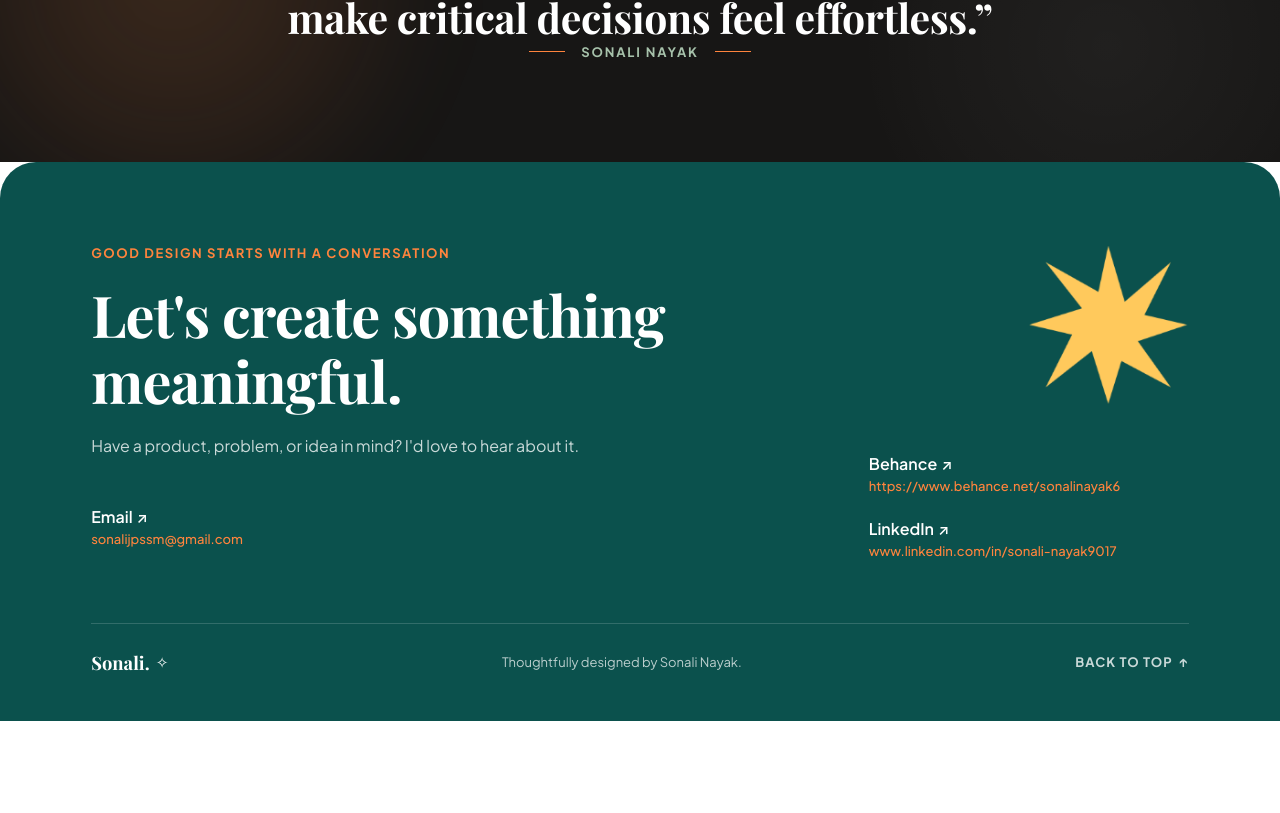
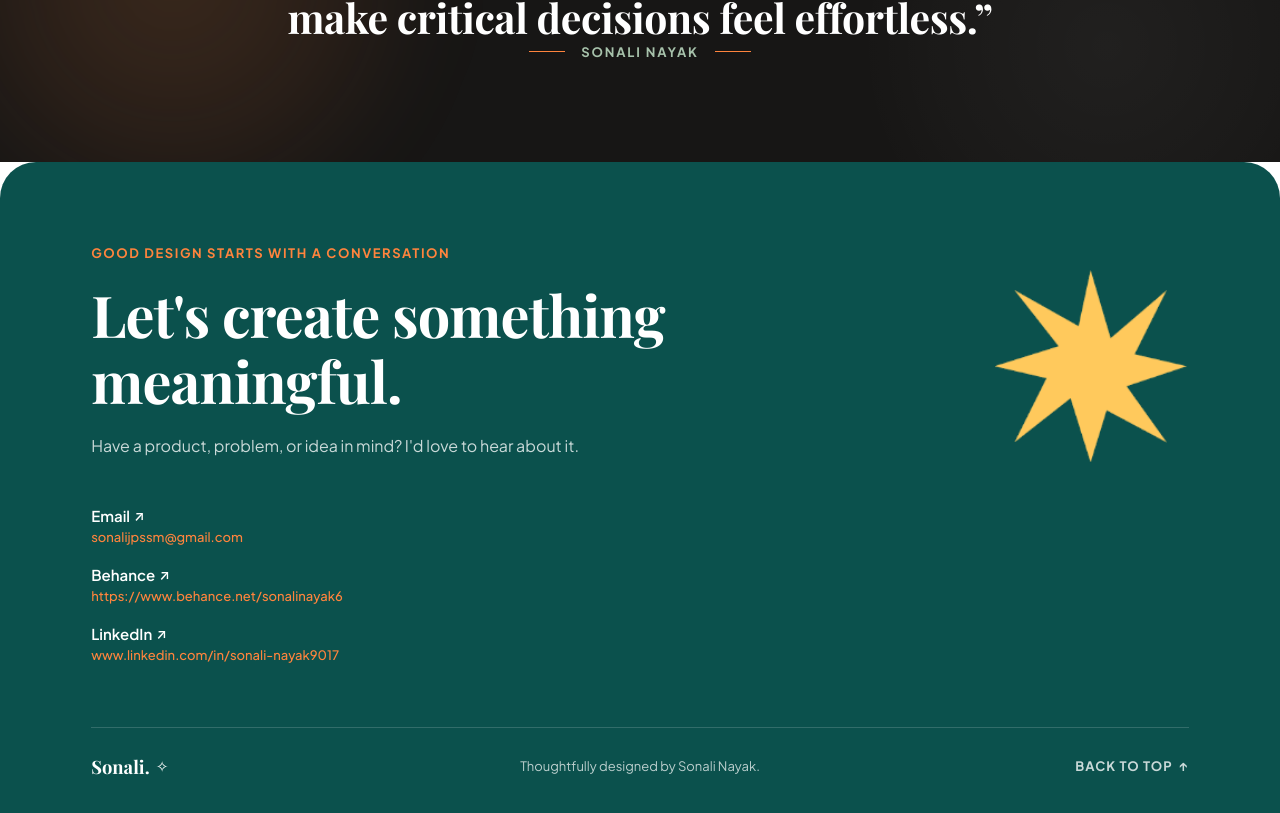
Before and after one commit to sonalijpssm-cmyk/Sonali-Portfolio, a React (Vite) app: page / in a window 1280 px wide. Shown: the part 5163-5976 px from the top of the page. Before the commit the page ends 5884 px from the top, so only its background shows below. Built offline with nearby package versions, Linux system fonts and the light colour scheme; a web font is replaced by a local one.

Commit message:
feat: redesign footer with left-stacked contact links and right star graphic

```diff
--- a/src/components/Footer.jsx
+++ b/src/components/Footer.jsx
@@ -22,7 +22,7 @@ export default function Footer() {
       <div className="container footer__container">
         {/* Main Footer Content */}
         <div className="footer__main">
-          {/* Left Column: Heading, Subtitle, Contact CTA */}
+          {/* Left Column: Heading, Subtitle, Stacked Contact & Social Links */}
           <div className="footer__left">
             <span className="footer__eyebrow">GOOD DESIGN STARTS WITH A CONVERSATION</span>
             <h2 className="footer__title">
@@ -32,79 +32,80 @@ export default function Footer() {
               Have a product, problem, or idea in mind? I'd love to hear about it.
             </p>
 
-            <div className="footer__contact-action">
-              <div className="footer__social-item">
+            <div className="footer__links">
+              {/* Email */}
+              <div className="footer__link-item">
                 <a
                   href="mailto:sonalijpssm@gmail.com"
-                  className="footer__social-name"
+                  className="footer__link-name"
                   onClick={handleCopyEmail}
                   title="Send email or click to copy"
                 >
-                  Email <span className="footer__social-arrow" aria-hidden="true">↗</span>
+                  Email <span className="footer__link-arrow" aria-hidden="true">↗</span>
                 </a>
                 <a
                   href="mailto:sonalijpssm@gmail.com"
-                  className="footer__social-url"
+                  className="footer__link-url"
                   onClick={handleCopyEmail}
                   title="Click to copy email address"
                 >
                   sonalijpssm@gmail.com
                 </a>
               </div>
+
+              {/* Behance */}
+              <div className="footer__link-item">
+                <a
+                  href="https://www.behance.net/sonalinayak6"
+                  target="_blank"
+                  rel="noopener noreferrer"
+                  className="footer__link-name"
+                >
+                  Behance <span className="footer__link-arrow" aria-hidden="true">↗</span>
+                </a>
+                <a
+                  href="https://www.behance.net/sonalinayak6"
+                  target="_blank"
+                  rel="noopener noreferrer"
+                  className="footer__link-url"
+                >
+                  https://www.behance.net/sonalinayak6
+                </a>
+              </div>
+
+              {/* LinkedIn */}
+              <div className="footer__link-item">
+                <a
+                  href="https://www.linkedin.com/in/sonali-nayak9017"
+                  target="_blank"
+                  rel="noopener noreferrer"
+                  className="footer__link-name"
+                >
+                  LinkedIn <span className="footer__link-arrow" aria-hidden="true">↗</span>
+                </a>
+                <a
+                  href="https://www.linkedin.com/in/sonali-nayak9017"
+                  target="_blank"
+                  rel="noopener noreferrer"
+                  className="footer__link-url"
+                >
+                  www.linkedin.com/in/sonali-nayak9017
+                </a>
+              </div>
             </div>
           </div>
 
-          {/* Right Column: Decorative Star & Social Links */}
+          {/* Right Column: Decorative 8-Pointed Star Graphic */}
           <div className="footer__right">
             <div className="footer__star-wrapper" aria-hidden="true">
               <img
                 src="/assets/footer-star.png"
                 alt=""
                 className="footer__star-img"
-                width="175"
-                height="175"
+                width="195"
+                height="195"
                 loading="lazy"
               />
-            </div>
-
-            <div className="footer__socials">
-              <div className="footer__social-item">
-                <a
-                  href="https://www.behance.net/sonalinayak6"
-                  target="_blank"
-                  rel="noopener noreferrer"
-                  className="footer__social-name"
-                >
-                  Behance <span className="footer__social-arrow" aria-hidden="true">↗</span>
-                </a>
-                <a
-                  href="https://www.behance.net/sonalinayak6"
-                  target="_blank"
-                  rel="noopener noreferrer"
-                  className="footer__social-url"
-                >
-                  https://www.behance.net/sonalinayak6
-                </a>
-              </div>
-
-              <div className="footer__social-item">
-                <a
-                  href="https://www.linkedin.com/in/sonali-nayak9017"
-                  target="_blank"
-                  rel="noopener noreferrer"
-                  className="footer__social-name"
-                >
-                  LinkedIn <span className="footer__social-arrow" aria-hidden="true">↗</span>
-                </a>
-                <a
-                  href="https://www.linkedin.com/in/sonali-nayak9017"
-                  target="_blank"
-                  rel="noopener noreferrer"
-                  className="footer__social-url"
-                >
-                  www.linkedin.com/in/sonali-nayak9017
-                </a>
-              </div>
             </div>
           </div>
         </div>
--- a/src/styles/index.css
+++ b/src/styles/index.css
@@ -1326,58 +1326,24 @@ a {
   margin-bottom: var(--space-48);
 }
 
-.footer__contact-action {
+.footer__links {
   display: flex;
   flex-direction: column;
   align-items: flex-start;
-}
-
-.footer__right {
-  display: flex;
-  flex-direction: column;
-  align-items: flex-end;
-  justify-content: space-between;
-  height: 100%;
-}
-
-.footer__star-wrapper {
-  display: flex;
-  justify-content: flex-end;
-  align-items: center;
-  margin-bottom: var(--space-48);
-}
-
-.footer__star-img {
-  width: clamp(110px, 15vw, 160px);
-  height: auto;
-  display: block;
-  object-fit: contain;
-  transition: transform var(--transition-smooth);
-}
-
-.footer__star-wrapper:hover .footer__star-img {
-  transform: rotate(22.5deg) scale(1.08);
-}
-
-.footer__socials {
-  display: flex;
-  flex-direction: column;
-  align-items: flex-start;
-  gap: var(--space-24);
-  width: 100%;
-  max-width: 320px;
-}
-
-.footer__social-item {
+  gap: var(--space-20);
+  width: 100%;
+}
+
+.footer__link-item {
   display: flex;
   flex-direction: column;
   align-items: flex-start;
   gap: 4px;
 }
 
-.footer__social-name {
-  font-family: var(--font-family-body);
-  font-size: 1rem;
+.footer__link-name {
+  font-family: var(--font-family-body);
+  font-size: 0.9375rem;
   font-weight: 600;
   color: var(--color-text-white);
   text-decoration: none;
@@ -1387,21 +1353,21 @@ a {
   transition: color var(--transition-fast), transform var(--transition-fast);
 }
 
-.footer__social-name:hover {
+.footer__link-name:hover {
   color: var(--color-accent-gold);
   transform: translateX(2px);
 }
 
-.footer__social-arrow {
+.footer__link-arrow {
   font-size: 0.9em;
   transition: transform var(--transition-fast);
 }
 
-.footer__social-name:hover .footer__social-arrow {
+.footer__link-name:hover .footer__link-arrow {
   transform: translate(2px, -2px);
 }
 
-.footer__social-url {
+.footer__link-url {
   font-family: var(--font-family-body);
   font-size: 0.8125rem;
   font-weight: 500;
@@ -1411,9 +1377,35 @@ a {
   transition: opacity var(--transition-fast), text-decoration var(--transition-fast);
 }
 
-.footer__social-url:hover {
+.footer__link-url:hover {
   text-decoration: underline;
   opacity: 0.88;
+}
+
+.footer__right {
+  display: flex;
+  justify-content: flex-end;
+  align-items: flex-start;
+  height: 100%;
+  padding-top: var(--space-24);
+}
+
+.footer__star-wrapper {
+  display: flex;
+  justify-content: flex-end;
+  align-items: center;
+}
+
+.footer__star-img {
+  width: clamp(140px, 18vw, 195px);
+  height: auto;
+  display: block;
+  object-fit: contain;
+  transition: transform var(--transition-smooth);
+}
+
+.footer__star-wrapper:hover .footer__star-img {
+  transform: rotate(22.5deg) scale(1.06);
 }
 
 .footer__divider {
@@ -1436,6 +1428,7 @@ a {
   display: inline-flex;
   align-items: center;
   gap: 6px;
+  flex: 1 1 0%;
 }
 
 .footer__brand-text {
@@ -1456,6 +1449,8 @@ a {
   font-weight: 400;
   color: rgba(255, 255, 255, 0.72);
   margin: 0;
+  text-align: center;
+  flex: 2 1 0%;
 }
 
 .footer__back-to-top {
@@ -1470,8 +1465,10 @@ a {
   cursor: pointer;
   display: inline-flex;
   align-items: center;
+  justify-content: flex-end;
   gap: 6px;
   padding: 6px 0;
+  flex: 1 1 0%;
   transition: color var(--transition-fast), transform var(--transition-fast);
 }
 
@@ -1704,6 +1701,14 @@ a {
     align-items: flex-start;
     gap: var(--space-16);
   }
+
+  .footer__brand,
+  .footer__copyright,
+  .footer__back-to-top {
+    flex: initial;
+    text-align: left;
+    justify-content: flex-start;
+  }
 }
 
 @media (max-width: 640px) {
@@ -1773,7 +1778,7 @@ a {
     width: 24px;
   }
 
-  .footer__socials {
+  .footer__links {
     max-width: 100%;
   }
 }
```
Also changed, not shown: public/assets/footer-star.png, src/assets/footer-star.png.
